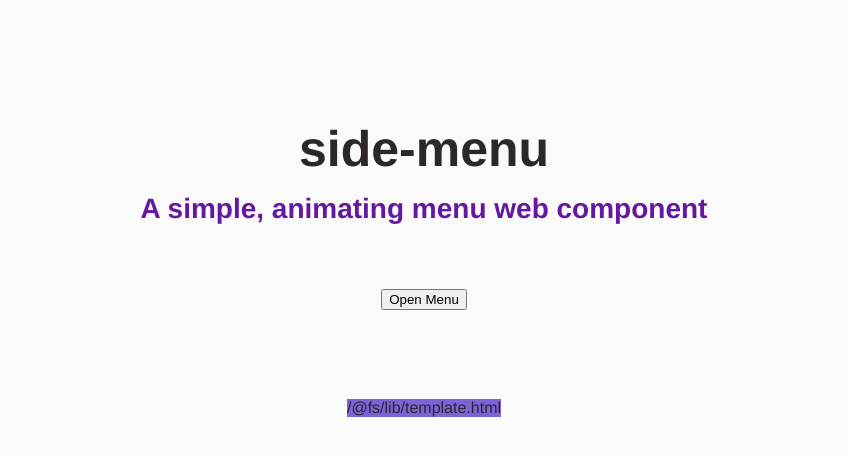
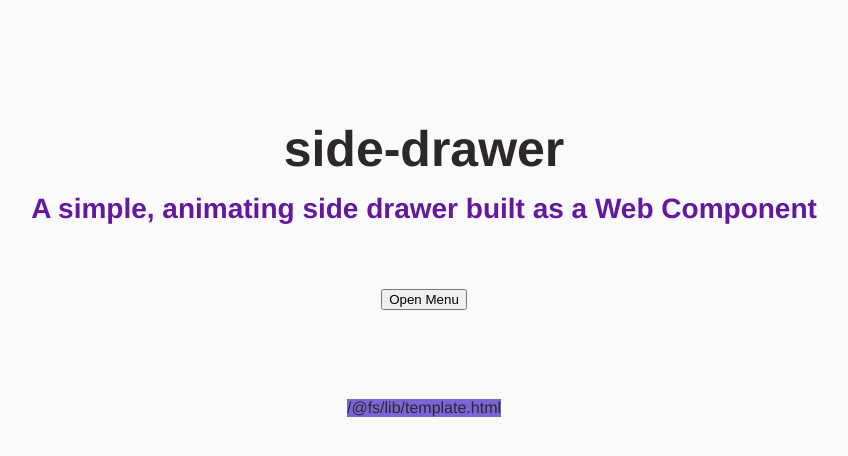
Before and after one commit to wes-goulet/side-drawer, a website with bundled scripts: page example/index.html in a window 1280 px wide. Shown: the whole page, without its empty margins (216-1064 px from the left). Built offline with nearby package versions, Linux system fonts and the light colour scheme.

Commit message:
fix name in html demo page

```diff
--- a/example/index.html
+++ b/example/index.html
@@ -7,7 +7,7 @@
       content="width=device-width, initial-scale=1.0, minimum-scale=1.0, maximum-scale=1.0"
     />
     <title>
-      side-drawer - A simple, animating menu button built as a Web Component
+      side-drawer - A simple, animating side drawer built as a Web Component
     </title>
     <script src="../dist/side-drawer.js"></script>
 
@@ -130,15 +130,15 @@
   <body>
     <main>
       <section class="hero">
-        <h1>side-menu</h1>
-        <h2>A simple, animating menu web component</h2>
+        <h1>side-drawer</h1>
+        <h2>A simple, animating side drawer built as a Web Component</h2>
         <div class="hero-demo">
           <button onclick="handleClick()">Open Menu</button>
         </div>
       </section>
     </main>
 
-    <side-drawer id="drawer"><div>This is the menu</div></side-drawer>
+    <side-drawer id="drawer"><div>This is the drawer!</div></side-drawer>
 
     <script>
       function handleClick() {
```
